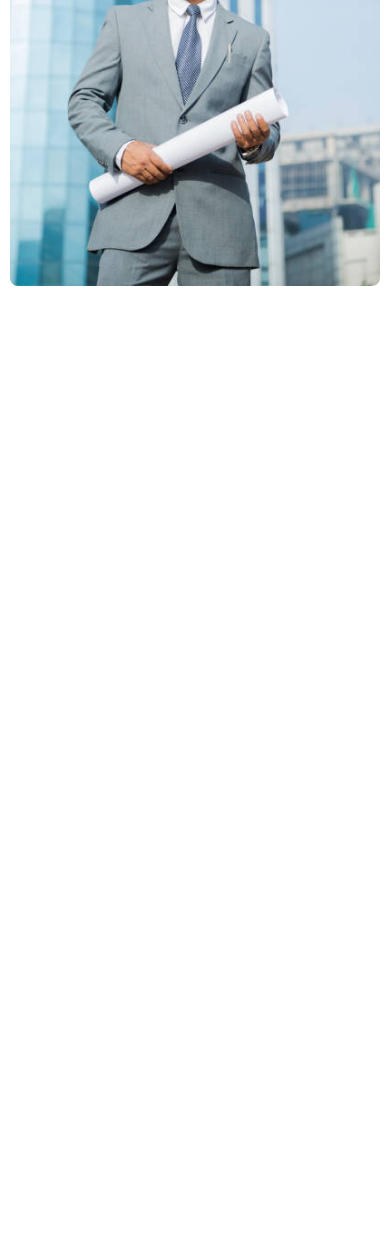
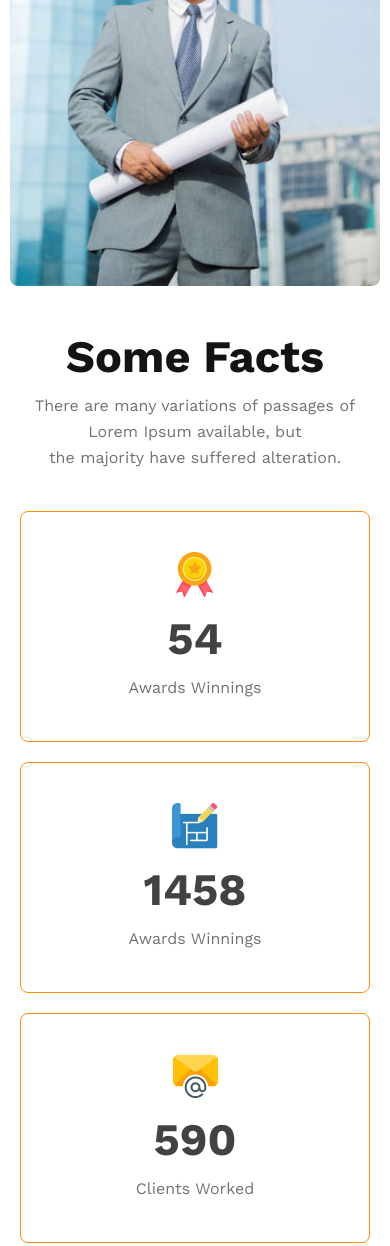
Before and after one commit to irfankabir-21/Responsive-assignment-1, a plain HTML site: page index.html in a window 390 px wide. Shown: the part 4184-5430 px from the top of the page. Before the commit the page ends 4484 px from the top, so only its background shows below. Drawn offline with nearby package versions, Linux system fonts and the light colour scheme.

Commit message:
Fact section added and made responsive

```diff
--- a/index.html
+++ b/index.html
@@ -144,6 +144,45 @@
           </div>
         </div>
       </div>
+
+      <div class="fact-section">
+        <h2 class="title fact-title">Some Facts</h2>
+        <p class="para fact-para">There are many variations of passages of Lorem Ipsum available, but <br> the majority have suffered alteration.</p>
+
+        <div class="fact-cart-container">
+          <div class="fact-cart">
+
+              <img src="images/icons/ribon.png" alt="">
+              <h3>54</h3>
+              <p>Awards Winnings</p>
+
+          </div>
+        <div class="fact-cart">
+
+
+          <img src="images/icons/projects.png" alt="">
+              <h3>1458</h3>
+              <p>Awards Winnings</p>
+
+        </div>
+        <div class="fact-cart">
+
+
+          <img src="images/icons/email.png" alt="">
+          <h3>590</h3>
+          <p>Clients Worked</p>
+
+        </div>
+        <div class="fact-cart">
+
+          <img src="images/icons/email.png" alt="">
+          <h3>22578</h3>
+          <p>Email Send</p>
+
+        </div>
+        </div>
+
+      </div>
     </main>
     <footer></footer>
   </body>
--- a/styles.css
+++ b/styles.css
@@ -268,7 +268,55 @@ main {
   margin-left: -80px;
 }
 
-/* MOBILE RESPONSIVE STARTS HERE */
+/* Fact section started here */
+
+.fact-title {
+  text-align: start;
+  margin-top: 130px;
+  margin-bottom: 24px;
+}
+
+.fact-para {
+  text-align: start;
+  margin-bottom: 100px;
+}
+
+.fact-cart-container {
+  display: flex;
+  text-align: center;
+  justify-content: center;
+  gap: 124px;
+}
+
+.fact-cart {
+  border: 1px solid;
+  border-color: #ff900e;
+  border-radius: 8px;
+  padding: 40px 40px;
+}
+
+.fact-cart h3 {
+  color: var(--Dark-01, #424242);
+  text-align: center;
+  font-family: "Work Sans";
+  font-size: 45px;
+  font-style: normal;
+  font-weight: 700;
+  line-height: normal;
+  padding: 10px 0px;
+}
+
+.fact-cart p {
+  color: var(--Dark-03, #727272);
+  text-align: center;
+  font-family: "Work Sans";
+  font-size: 16px;
+  font-style: normal;
+  font-weight: 400;
+  line-height: 26px;
+}
+
+/* MOBILE RESPONSIVE STARTS HERE */ /* MOBILE RESPONSIVE STARTS HERE */ /* MOBILE RESPONSIVE STARTS HERE */
 
 @media screen and (max-width: 576px) {
   header {
@@ -366,14 +414,12 @@ main {
   .feature-heading {
     display: flex;
     gap: 21px;
-
   }
 
   .side-feature {
     width: 5px;
     height: 108px;
     background-color: #ff900e;
-
   }
 
   .feature-title {
@@ -382,7 +428,6 @@ main {
     margin-bottom: 24px;
 
     padding: 0px;
-
   }
 
   .feature-info {
@@ -457,7 +502,26 @@ main {
     display: none;
   }
 
-  .year-card h2{
+  .year-card h2 {
     font-size: 25px;
   }
+
+  /* Fact section started here */
+
+  .fact-title {
+    margin-top: 40px;
+    margin-bottom: 10px;
+    text-align: center;
+  }
+
+  .fact-para {
+    margin-bottom: 40px;
+    text-align: center;
+  }
+
+  .fact-cart-container {
+    flex-direction: column;
+    gap: 20px;
+    padding: 0px 10px;
+  }
 }
```
